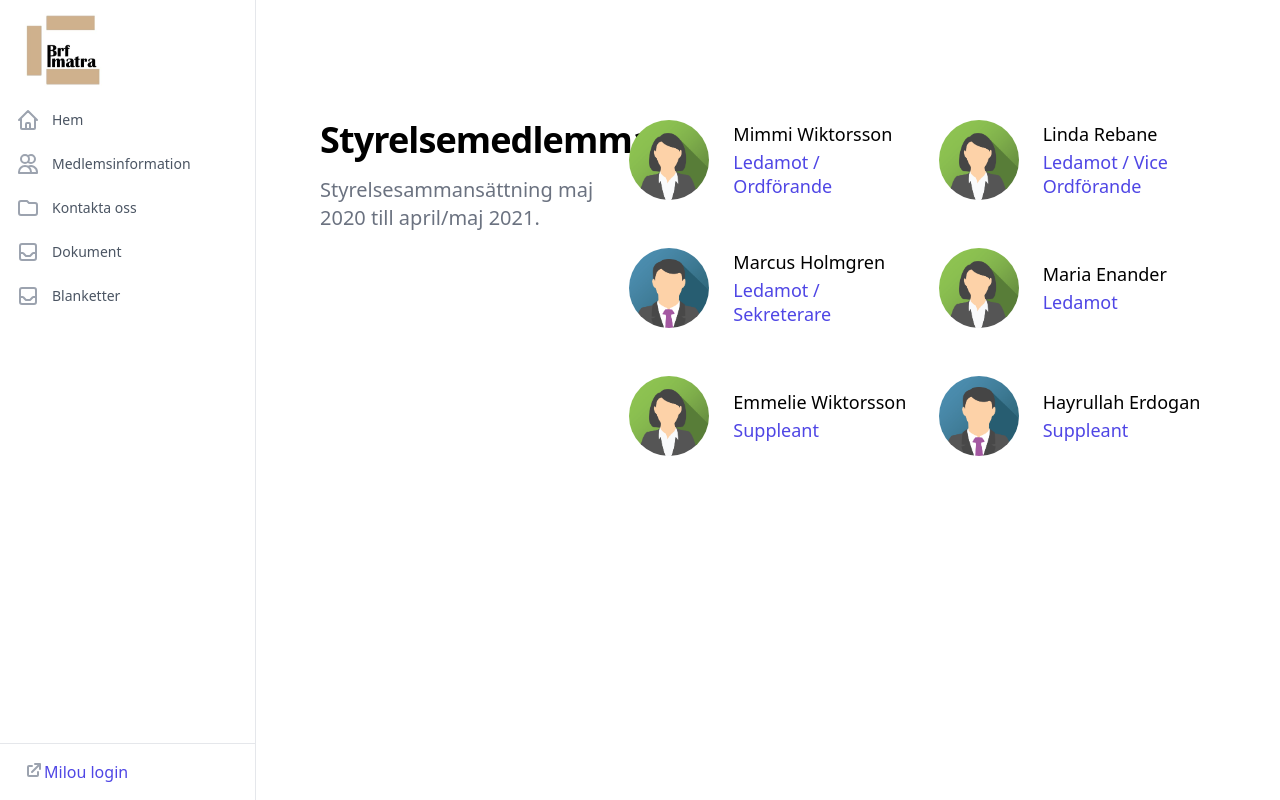
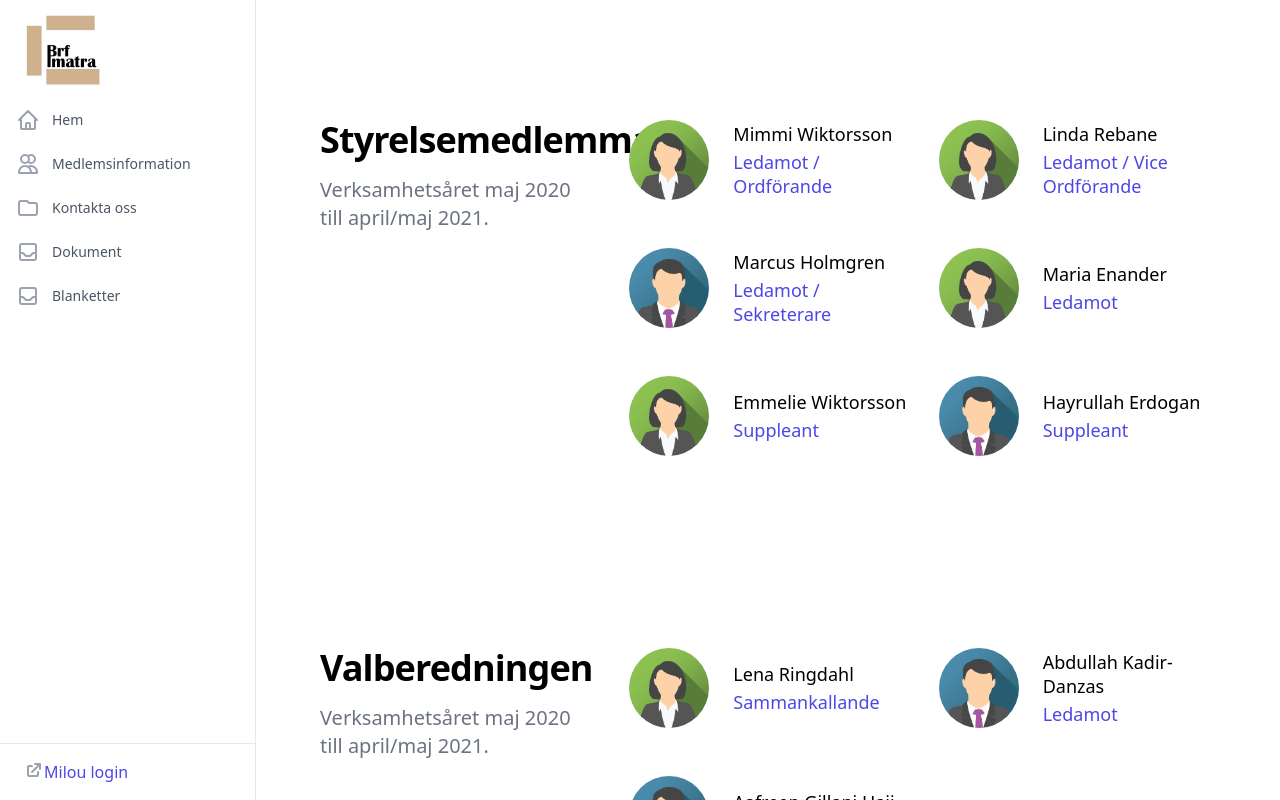
Before and after one commit to brf-imatra/hemsida, a Next.js app: page /styrelsen in a window 1280 px wide. Built offline with nearby package versions, Linux system fonts and the light colour scheme; a web font is replaced by a local one.

Commit message:
Normala öppettider HSB kontoret (#21)

```diff
--- a/src/pages/index.tsx
+++ b/src/pages/index.tsx
@@ -220,28 +220,15 @@ function Städdag() {
 
 function HSBMeddlemsserviceCorona() {
   const text = `
-Öppettiderna är korrigerade och vi har öppet för drop-in besök:
-
-Onsdagar 08:00 – 12:00
-Torsdagar 13:00 – 17:00
-
-
-__VID BESÖKET ÄR DET VIKTIGT ATT TÄNKA PÅ ATT__:
-* man bara besöker oss om man är symtomfri.
-* vi tar bara emot en besökare åt gången och eventuellt sällskap får vänta utanför oavsett väder.
-* bokade besök har förtur under öppettiderna, så alla uppmanas att boka sitt besök då bokade besök även kan ske utanför öppettiderna.
-* besök bokas enbart under receptionens öppettider på 010-442 13 23.
-* man kan behöva köa utanför om det redan finns en besökare på kontoret.
-* alla möten sker med plexiglas mellan personerna som träffas.
-* besökare behöver använda handsprit och munskydd (finns på plats) vid besöket.
+Återgår till normal öppettider. Mer information om [HSB Medlemsservice](/kontakt) på sidan Kontakta oss.
 `;
 
   return (
     <Centered
       introducing="HSB Kontoret"
-      title="Information om att vi nu öppnar receptionen"
+      title="Normala öppettider"
       content={text}
-      summary="Vi värnar om både våra besökares och våra medarbetares hälsa och har därför under en tid haft receptionen på Finlandsgatan 10 stängd. Vi har nu genomfört en rad åtgärder utifrån den nya pandemilagen och kan glädjande berätta att vi kommer att öppna receptionen på ett säkert sätt den 3 februari."
+      summary=""
     />
   );
 }
--- a/src/pages/medlemsinformation.tsx
+++ b/src/pages/medlemsinformation.tsx
@@ -73,6 +73,7 @@ export default function MedlemsInfomation({
                         </div>
                     </div>
                 </div>
+                <KonsekvensUtanStyrelse />
             </BasicCard>
             <WellOnGrey className="mt-6">
                 <Historik/>
@@ -116,6 +117,17 @@ function Bostadsrätt({
             title={title}
             content={content}
             summary={summary}
+        />
+    );
+}
+
+function KonsekvensUtanStyrelse() {
+    return (
+        <Centered
+            introducing="Hur gör vi utan styrelse?"
+            title="Det saknas styrelseledamöter"
+            summary="Konsekvensen av att inte få ihop en styrelse kan bli att bostadsrättsföreningen tvingas gå i likvidation. I en bostadsrättsförening måste styrelsen bestå av minst tre styrelseledamöter. Om det saknas en behörig styrelse är bostadsrättsföreningen likvidationspliktig."
+            content="Om bostadsrättsföreningen skulle tvingas att gå i likvidation innebär det att bostadsrättsföreningen upplöses genom att fastigheter och andra tillgångar säljs, skulder betalas och eventuellt överskott fördelas mellan medlemmarna i enlighet med bestämmelser i bostadsrättsföreningens stadgar. För att undvika en likvidation är det viktigt att alla medlemmar i bostadsrättsföreningen förstår vikten av att engagera sig i föreningen."
         />
     );
 }
--- a/src/pages/styrelsen.tsx
+++ b/src/pages/styrelsen.tsx
@@ -1,7 +1,7 @@
 import React from 'react';
 import { Body } from '../components';
 
-const styrelsemedlemmar = [
+const styrelsemedlemmar: People[] = [
   {
     name: 'Mimmi Wiktorsson',
     role: 'Ledamot / Ordförande',
@@ -34,26 +34,52 @@ const styrelsemedlemmar = [
   },
 ];
 
+const valberedningen: People[] = [
+  {
+    name: 'Lena Ringdahl',
+    role: 'Sammankallande',
+    imageUrl: '/avatars/img_avatar_w.png',
+  },
+    {
+    name: 'Abdullah Kadir-Danzas',
+    role: 'Ledamot',
+    imageUrl: '/avatars/img_avatar_m.png',
+  },
+      {
+    name: 'Aafreen Gillani Haji',
+    role: 'Ledamot',
+    imageUrl: '/avatars/img_avatar_m.png',
+  },
+]
+
 export default function Styrelsen() {
   return (
     <Body>
       <TeamWithSmallImages
         title="Styrelsemedlemmar"
-        summary="Styrelsesammansättning maj 2020 till april/maj 2021."
+        summary="Verksamhetsåret maj 2020 till april/maj 2021."
         people={styrelsemedlemmar}
+      />
+      <TeamWithSmallImages
+        title="Valberedningen"
+        summary="Verksamhetsåret maj 2020 till april/maj 2021."
+        people={valberedningen}
       />
     </Body>
   );
 }
 
+type People = {
+    name: string;
+    role: string;
+    imageUrl: string;
+}
+
+
 interface TeamProps {
   title: string;
   summary: string;
-  people: {
-    name: string;
-    role: string;
-    imageUrl: string;
-  }[];
+  people: People[];
 }
 
 function TeamWithSmallImages({ title, summary, people }: TeamProps) {
```
